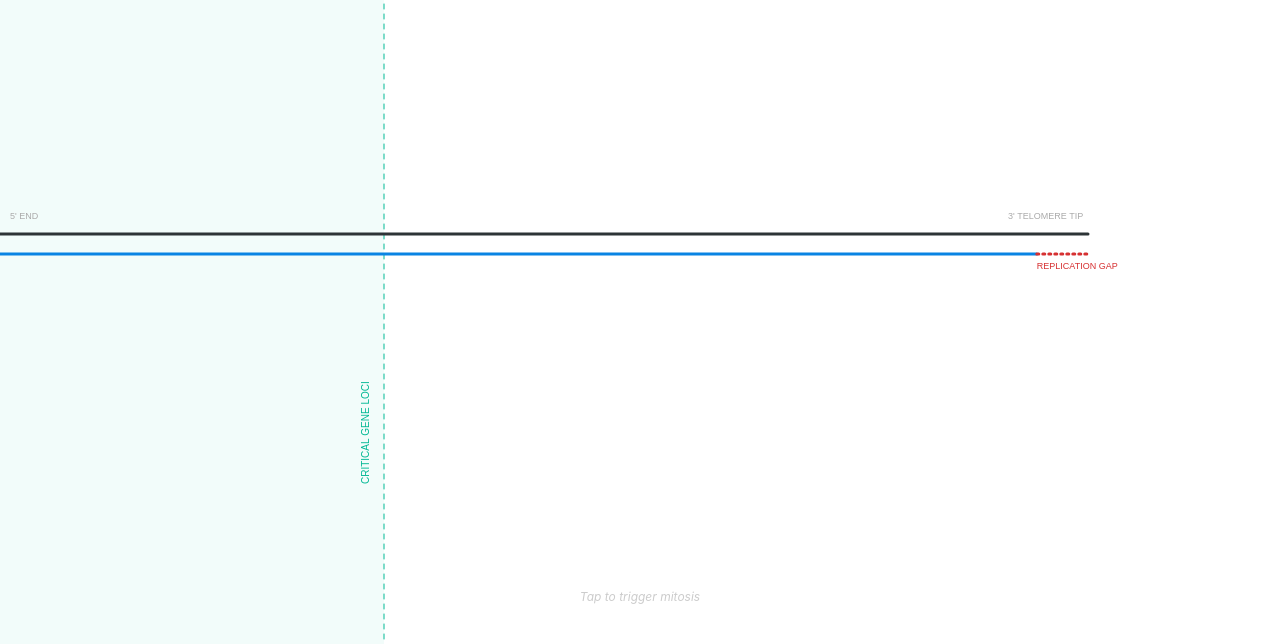
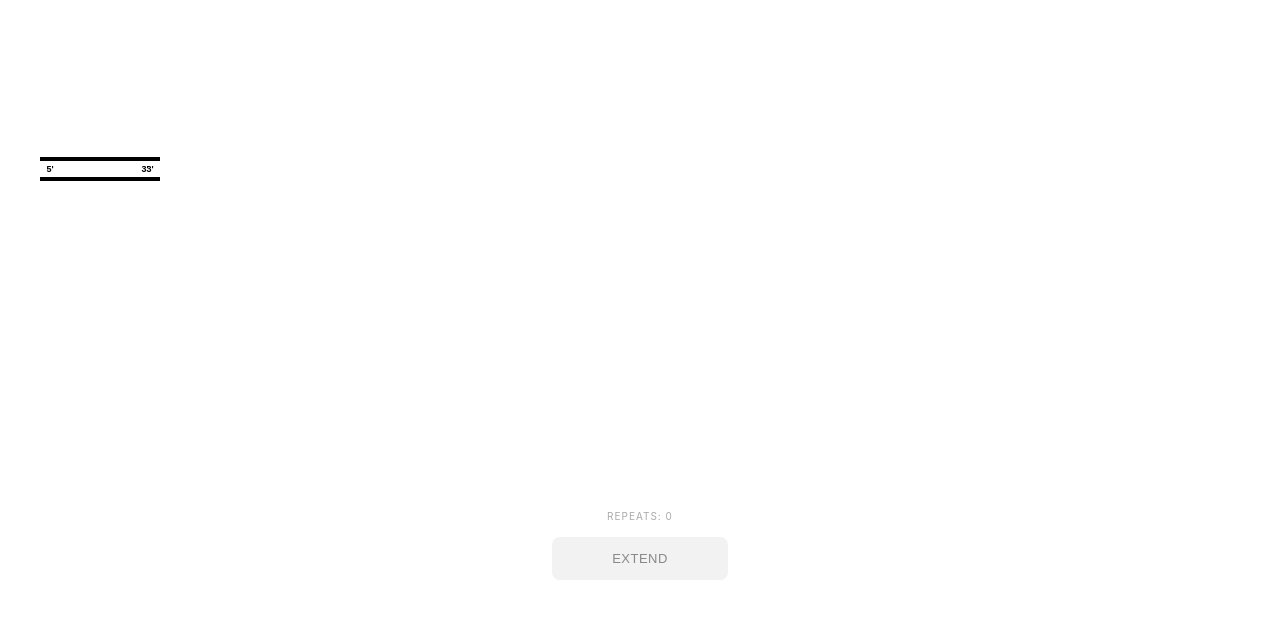
Before and after one commit to wynscape/try-out, a plain HTML site: page index.html in a window 1280 px wide. Shown: the part 156-800 px from the top of the page. Drawn offline with Linux system fonts and the light colour scheme.

Commit message:
Update index.html

```diff
--- a/index.html
+++ b/index.html
@@ -3,177 +3,208 @@
 <head>
     <meta charset="UTF-8">
     <meta name="viewport" content="width=device-width, initial-scale=1.0, maximum-scale=1.0, user-scalable=no">
-    <title>DNA and Genomics</title>
+    <title>Prok and Euk Genome Org & Control/Telomerase</title>
     <style>
-        :root { --bg: #ffffff; --dna: #2d3436; --lag: #0984e3; --gap: #d63031; --gene: #00b894; }
-        * { -webkit-tap-highlight-color: transparent; outline: none; }
-        body, html {
-            margin: 0; padding: 0; width: 100%; height: 100%;
-            overflow: hidden; background: var(--bg);
-            font-family: -apple-system, BlinkMacSystemFont, "Segoe UI", Roboto, Helvetica, Arial, sans-serif;
-            user-select: none; -webkit-user-select: none;
-        }
-        #stage { width: 100vw; height: 100vh; display: block; cursor: crosshair; }
-        #ui-layer {
-            position: absolute; top: 0; left: 0; width: 100%; height: 100%;
-            pointer-events: none; display: flex; flex-direction: column; justify-content: space-between;
-            padding: 40px 20px; box-sizing: border-box;
-        }
-        .header { text-align: center; }
-        .footer { text-align: center; }
-        h1 { font-size: 14px; font-weight: 400; letter-spacing: 2px; color: #aaa; text-transform: uppercase; margin: 0; }
-        .counter { font-size: 48px; font-weight: 200; color: var(--dna); margin: 10px 0; }
-        .hint { font-size: 12px; color: #ccc; font-style: italic; }
-        /* Security Overlay */
-        #prot { position: fixed; top: 0; left: 0; width: 100%; height: 100%; z-index: 9999; pointer-events: none; }
+        body, html { margin: 0; padding: 0; width: 100%; height: 100%; overflow: hidden; background: #fff; font-family: -apple-system, BlinkMacSystemFont, "Segoe UI", Roboto; }
+        #app { position: relative; width: 100vw; height: 100vh; display: flex; flex-direction: column; align-items: center; user-select: none; -webkit-user-select: none; }
+
+        .header { text-align: center; margin-top: 25px; line-height: 1.1; }
+        .t-main { font-size: 19px; font-weight: 600; color: #000; letter-spacing: -0.2px; }
+        .t-sub { font-size: 11px; color: rgba(0,0,0,0.2); margin-top: 6px; font-weight: 400; }
+
+        #stage { width: 100%; height: 55%; touch-action: none; margin-top: 20px; }
+
+        .controls { position: absolute; bottom: 8%; width: 100%; text-align: center; }
+        .btn-minimal { background: #f2f2f2; color: #888; border: none; padding: 14px 60px; border-radius: 8px; font-size: 13px; font-weight: 500; letter-spacing: 0.5px; cursor: pointer; transition: all 0.2s; -webkit-tap-highlight-color: transparent; }
+        .btn-minimal:active { background: #e0e0e0; color: #444; }
+        .btn-minimal:disabled { opacity: 0.3; }
+
+        .counter { font-size: 10px; color: #aaa; margin-bottom: 15px; text-transform: uppercase; letter-spacing: 1px; }
     </style>
 </head>
-<body oncontextmenu="return false;" onkeydown="return false;">
-    <canvas id="stage"></canvas>
-    <div id="ui-layer">
+<body oncontextmenu="return false;">
+
+    <div id="app">
         <div class="header">
-            <h1>Telomere Integrity</h1>
-            <div id="gen" class="counter">50</div>
-            <div id="status" style="font-size: 10px; color: #666;">REPLICATIVE POTENTIAL (BP)</div>
+            <div class="t-main">Prok and Euk Genome & Org</div>
+            <div class="t-main">Telomerase</div>
+            <div class="t-sub">Biology@RI</div>
         </div>
-        <div class="footer">
-            <div class="hint">Tap to trigger mitosis</div>
+
+        <canvas id="stage"></canvas>
+
+        <div class="controls">
+            <div class="counter" id="repeatCounter">Repeats: 0</div>
+            <button class="btn-minimal" id="extendBtn">EXTEND</button>
         </div>
     </div>
-    <div id="prot"></div>
 
     <script>
-        /**
-         * SECURITY FEATURES
-         * 1. Disable Right Click
-         * 2. Disable Common Inspect Keys
-         * 3. Canvas Rendering (Code doesn't exist as DOM elements)
-         */
-        document.addEventListener('keydown', (e) => {
-            if (e.ctrlKey && (e.key === 'u' || e.key === 's' || e.key === 'i' || e.key === 'j' || e.key === 'c')) {
-                e.preventDefault(); return false;
-            }
-        });
+    (function(){
+        // Security: Prevent code inspection
+        document.onkeydown = (e) => {
+            if (e.keyCode == 123 || (e.ctrlKey && e.shiftKey && (e.keyCode == 73 || e.keyCode == 74)) || (e.ctrlKey && e.keyCode == 85)) return false;
+        };
 
         const canvas = document.getElementById('stage');
         const ctx = canvas.getContext('2d');
-        const genEl = document.getElementById('gen');
-        const statusEl = document.getElementById('status');
+        const btn = document.getElementById('extendBtn');
+        const counterEl = document.getElementById('repeatCounter');
 
         let dpr = window.devicePixelRatio || 1;
-        let w, h;
-        let tLen = 0.85; // Initial Telomere Length %
-        let geneEdge = 0.3; // Genes start at 30% width
-        let targetLen = 0.85;
-        let bpRemaining = 50;
+        let w, h, midY;
 
-        function resize() {
-            w = window.innerWidth;
-            h = window.innerHeight;
-            canvas.width = w * dpr;
-            canvas.height = h * dpr;
+        const DNA_THICKNESS = 4;
+        const DNA_GAP = 10; // Bringing lines closer
+        const BASE_SIZE = 8;
+        const REPEAT_WIDTH = 60; // Space for TTAGGG
+
+        let state = "IDLE"; // IDLE, MOVE, SYNTH, PAUSE, DONE
+        let extension = 0;
+        let repeats = 0;
+        let telomeraseX = -300;
+        let pauseTimer = 0;
+        let currentRepeatInCycle = 0;
+
+        const baseColors = { 'T': '#FFCC00', 'A': '#FF3B30', 'G': '#4CD964', 'C': '#5AC8FA' };
+        const rnaSeq = "3′-CAAUCCCAAUC-5′";
+
+        function init() {
+            w = canvas.width = window.innerWidth * dpr;
+            h = canvas.height = (window.innerHeight * 0.55) * dpr;
             ctx.scale(dpr, dpr);
+            midY = (h / dpr) / 2;
         }
 
-        window.addEventListener('resize', resize);
-        resize();
+        function drawEnzyme(x, y) {
+            // Lightened grey irregular shape
+            ctx.beginPath();
+            ctx.moveTo(x, y);
+            ctx.bezierCurveTo(x-30, y-60, x+80, y-90, x+160, y-50);
+            ctx.bezierCurveTo(x+210, y-20, x+200, y+80, x+120, y+100);
+            ctx.bezierCurveTo(x+50, y+110, x-40, y+80, x-20, y+20);
+            ctx.closePath();
+            ctx.fillStyle = "rgba(220, 220, 220, 0.45)";
+            ctx.fill();
+            ctx.strokeStyle = "rgba(100, 100, 100, 0.5)";
+            ctx.lineWidth = 1;
+            ctx.stroke();
 
-        function draw() {
-            // Smooth Interpolation
-            tLen += (targetLen - tLen) * 0.1;
-
-            ctx.clearRect(0, 0, w, h);
-
-            const centerY = h * 0.5;
-            const dnaSpacing = 10;
-            const xStart = 0;
-            const xEnd = w * tLen;
-            const geneX = w * geneEdge;
-
-            // 1. Draw Gene Region (The Danger Zone)
-            ctx.fillStyle = 'rgba(0, 184, 148, 0.05)';
-            ctx.fillRect(0, 0, geneX, h);
+            // RNA Backbone (Purple line with curls)
+            const rnaXStart = x + 10;
+            const rnaXEnd = x + 130;
+            const rnaY = y - 10;
 
             ctx.beginPath();
-            ctx.setLineDash([5, 5]);
-            ctx.strokeStyle = '#00b894';
-            ctx.lineWidth = 1;
-            ctx.moveTo(geneX, 0);
-            ctx.lineTo(geneX, h);
-            ctx.stroke();
-            ctx.setLineDash([]);
-
-            ctx.save();
-            ctx.translate(geneX - 15, h * 0.8);
-            ctx.rotate(-Math.PI/2);
-            ctx.fillStyle = '#00b894';
-            ctx.font = '10px sans-serif';
-            ctx.fillText("CRITICAL GENE LOCI", 0, 0);
-            ctx.restore();
-
-            // 2. Draw 5' to 3' Leading Strand (Top)
-            ctx.beginPath();
-            ctx.strokeStyle = '#2d3436';
-            ctx.lineWidth = 3;
-            ctx.lineCap = 'round';
-            ctx.moveTo(xStart, centerY - dnaSpacing);
-            ctx.lineTo(xEnd, centerY - dnaSpacing);
+            ctx.strokeStyle = "#8E44AD";
+            ctx.lineWidth = 2;
+            // Left curl
+            ctx.moveTo(rnaXStart - 15, rnaY + 15);
+            ctx.quadraticCurveTo(rnaXStart - 15, rnaY, rnaXStart, rnaY);
+            // Main line
+            ctx.lineTo(rnaXEnd, rnaY);
+            // Right curl
+            ctx.quadraticCurveTo(rnaXEnd + 15, rnaY, rnaXEnd + 15, rnaY + 15);
             ctx.stroke();
 
-            // 3. Draw 3' to 5' Lagging Strand (Bottom)
-            // Scientifically: Shorter due to RNA Primer removal at the end
-            const laggingEnd = xEnd - (w * 0.04);
+            // RNA Sequence Text
+            ctx.fillStyle = "#8E44AD";
+            ctx.font = "bold 10px Courier New";
+            ctx.textAlign = "center";
+            ctx.fillText(rnaSeq, x + 70, rnaY - 8);
+        }
+
+        function drawBase(type, x, y) {
+            ctx.fillStyle = baseColors[type] || "#000";
+            ctx.fillRect(x - BASE_SIZE/2, y - BASE_SIZE/2, BASE_SIZE, BASE_SIZE);
+        }
+
+        function render() {
+            ctx.clearRect(0, 0, window.innerWidth, window.innerHeight);
+            const startX = 40;
+            const dnaLength = 120;
+            const totalX = startX + dnaLength + extension;
+
+            // 1. Double Stranded DNA (Equal thickness, black)
+            ctx.strokeStyle = "#000";
+            ctx.lineWidth = DNA_THICKNESS;
+
+            // Top Strand
             ctx.beginPath();
-            ctx.strokeStyle = '#0984e3';
-            ctx.moveTo(xStart, centerY + dnaSpacing);
-            ctx.lineTo(laggingEnd, centerY + dnaSpacing);
+            ctx.moveTo(startX, midY - DNA_GAP);
+            ctx.lineTo(startX + dnaLength, midY - DNA_GAP);
             ctx.stroke();
 
-            // 4. Draw The Gap (Visualizing the Problem)
+            // Bottom Strand (Template being extended)
             ctx.beginPath();
-            ctx.strokeStyle = '#d63031';
-            ctx.setLineDash([2, 4]);
-            ctx.moveTo(laggingEnd, centerY + dnaSpacing);
-            ctx.lineTo(xEnd, centerY + dnaSpacing);
+            ctx.moveTo(startX, midY + DNA_GAP);
+            ctx.lineTo(totalX, midY + DNA_GAP);
             ctx.stroke();
-            ctx.setLineDash([]);
 
-            // Labels
-            ctx.font = '9px sans-serif';
-            ctx.fillStyle = '#aaa';
-            ctx.fillText("5' END", xStart + 10, centerY - 25);
-            ctx.fillText("3' TELOMERE TIP", xEnd - 80, centerY - 25);
+            // 2. Interior Textboxes (5' and 3') - Placed in gap
+            ctx.fillStyle = "#000";
+            ctx.font = "bold 9px Arial";
+            ctx.textAlign = "center";
+            ctx.fillText("5'", startX + 10, midY + 3);
+            ctx.fillText("3'", startX + dnaLength - 15, midY + 3); // 3' on short strand
+            ctx.fillText("3'", totalX - 10, midY + 3); // Moving 3' on extended strand
 
-            ctx.fillStyle = '#d63031';
-            ctx.fillText("REPLICATION GAP", laggingEnd, centerY + 25);
+            // 3. DNA Bases on Template (Colored Squares)
+            for(let i = 0; i < extension; i += 12) {
+                const pattern = ['T','T','A','G','G','G'];
+                const char = pattern[Math.floor(i/10) % 6];
+                drawBase(char, startX + dnaLength + i, midY + DNA_GAP);
+            }
 
-            requestAnimationFrame(draw);
+            // 4. State Machine Logic
+            if (state === "MOVE") {
+                let target = totalX - 30;
+                telomeraseX += (target - telomeraseX) * 0.05;
+                if (Math.abs(telomeraseX - target) < 1) state = "SYNTH";
+            }
+            else if (state === "SYNTH") {
+                extension += 0.4; // 50% speed reduction
+                telomeraseX += 0.4;
+
+                // Check if one repeat (60px approx) is done
+                if (extension > (currentRepeatInCycle + 1) * REPEAT_WIDTH) {
+                    currentRepeatInCycle++;
+                    repeats++;
+                    counterEl.innerText = `Repeats: ${repeats}`;
+                    state = "PAUSE";
+                    pauseTimer = Date.now();
+                }
+            }
+            else if (state === "PAUSE") {
+                if (Date.now() - pauseTimer > 2000) {
+                    if (currentRepeatInCycle >= 2) {
+                        state = "IDLE";
+                        btn.disabled = false;
+                    } else {
+                        state = "SYNTH";
+                    }
+                }
+            }
+
+            if (state !== "IDLE") {
+                drawEnzyme(telomeraseX, midY);
+            }
+
+            requestAnimationFrame(render);
         }
 
-        function mitosis() {
-            if (bpRemaining > 0) {
-                bpRemaining -= 2;
-                targetLen -= 0.022;
-                genEl.innerText = Math.max(0, bpRemaining);
+        btn.addEventListener('click', () => {
+            btn.disabled = true;
+            extension = 0;
+            currentRepeatInCycle = 0;
+            telomeraseX = -200;
+            state = "MOVE";
+        });
 
-                if (bpRemaining <= 10) {
-                    genEl.style.color = '#d63031';
-                    statusEl.innerText = "CRITICAL LENGTH / SENESCENCE NEAR";
-                }
-            } else {
-                statusEl.innerText = "GENETIC INSTABILITY DETECTED";
-                // Add a small shake effect
-                canvas.style.transform = `translate(${Math.random()*4-2}px, ${Math.random()*4-2}px)`;
-            }
-        }
-
-        canvas.addEventListener('touchstart', (e) => {
-            e.preventDefault();
-            mitosis();
-        });
-        canvas.addEventListener('mousedown', mitosis);
-
-        draw();
+        window.addEventListener('resize', init);
+        init();
+        render();
+    })();
     </script>
 </body>
 </html>
```
